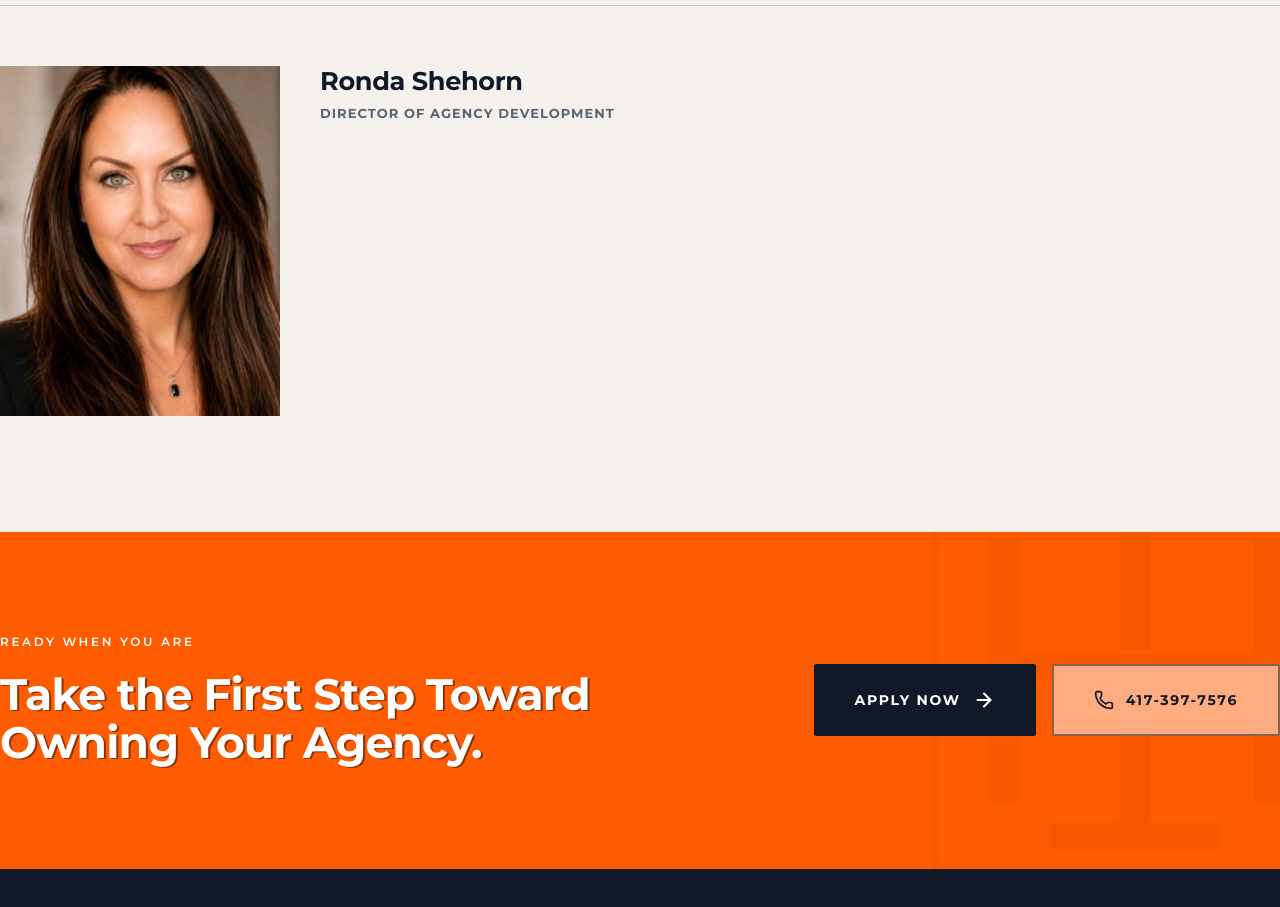
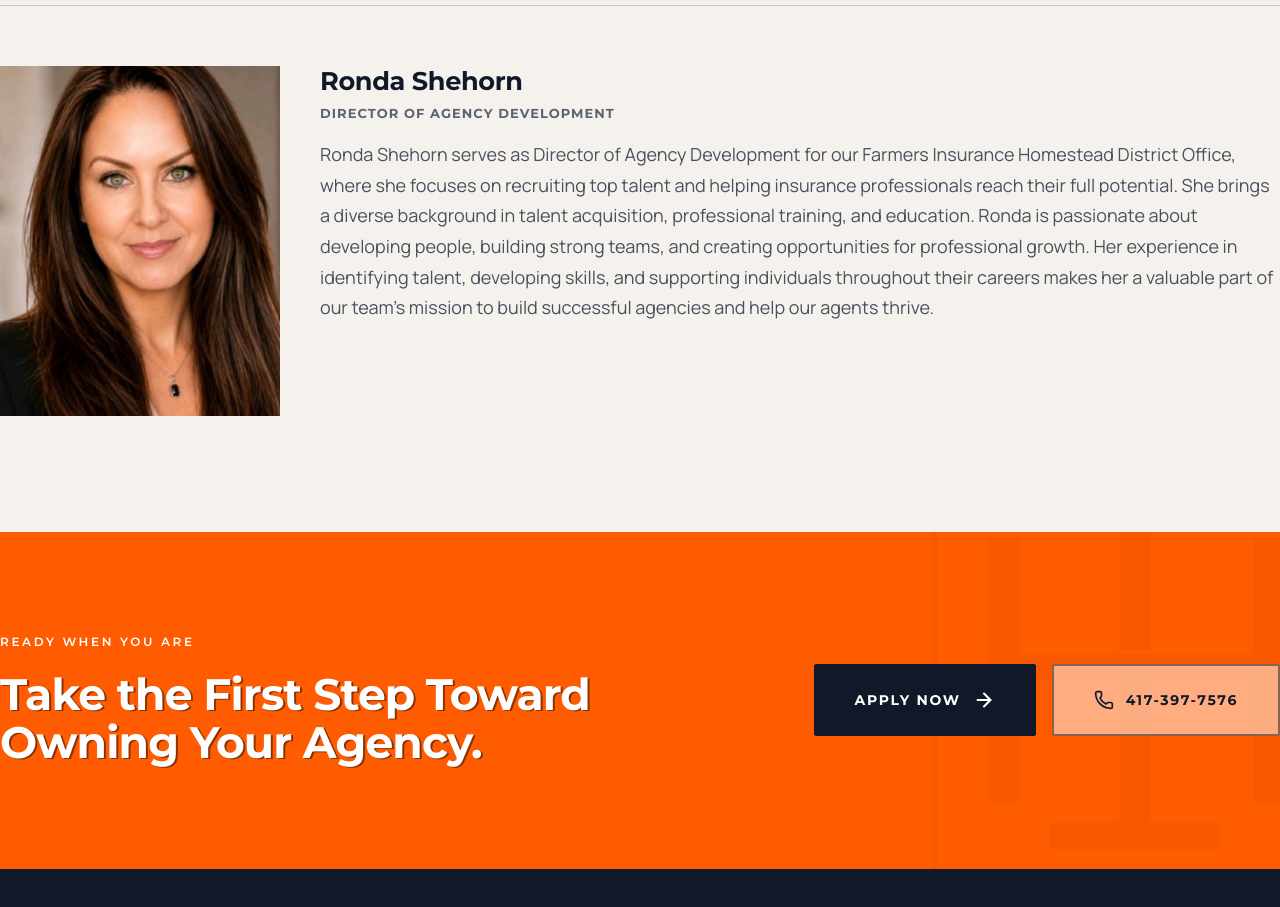
Before and after one commit to webstix-git/homestead-district, a Next.js app: page /team-members in a window 1280 px wide. Shown: the part 1180-2087 px from the top of the page. Built offline with nearby package versions, Linux system fonts and the light colour scheme; no server answers.

Commit message:
team member desc 11/24

```diff
--- a/src/app/team-members/page.tsx
+++ b/src/app/team-members/page.tsx
@@ -25,6 +25,7 @@ const team = [
     role: "Director of Agency Development",
     img: "/images/team-ronda.jpg",
     object: "object-center",
+    bio: "Ronda Shehorn serves as Director of Agency Development for our Farmers Insurance Homestead District Office, where she focuses on recruiting top talent and helping insurance professionals reach their full potential. She brings a diverse background in talent acquisition, professional training, and education. Ronda is passionate about developing people, building strong teams, and creating opportunities for professional growth. Her experience in identifying talent, developing skills, and supporting individuals throughout their careers makes her a valuable part of our team's mission to build successful agencies and help our agents thrive.",
   },
 ] as const;
 
```
